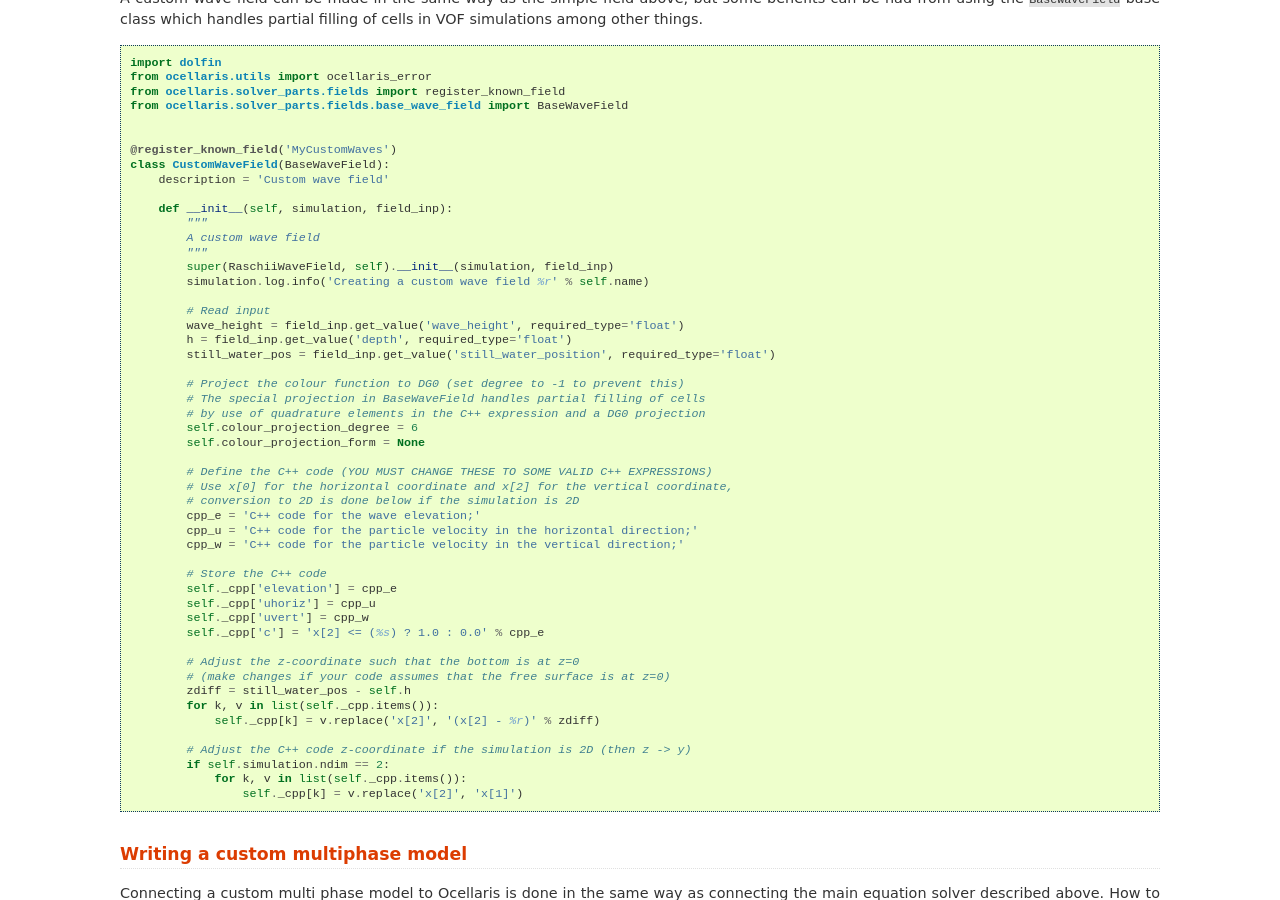
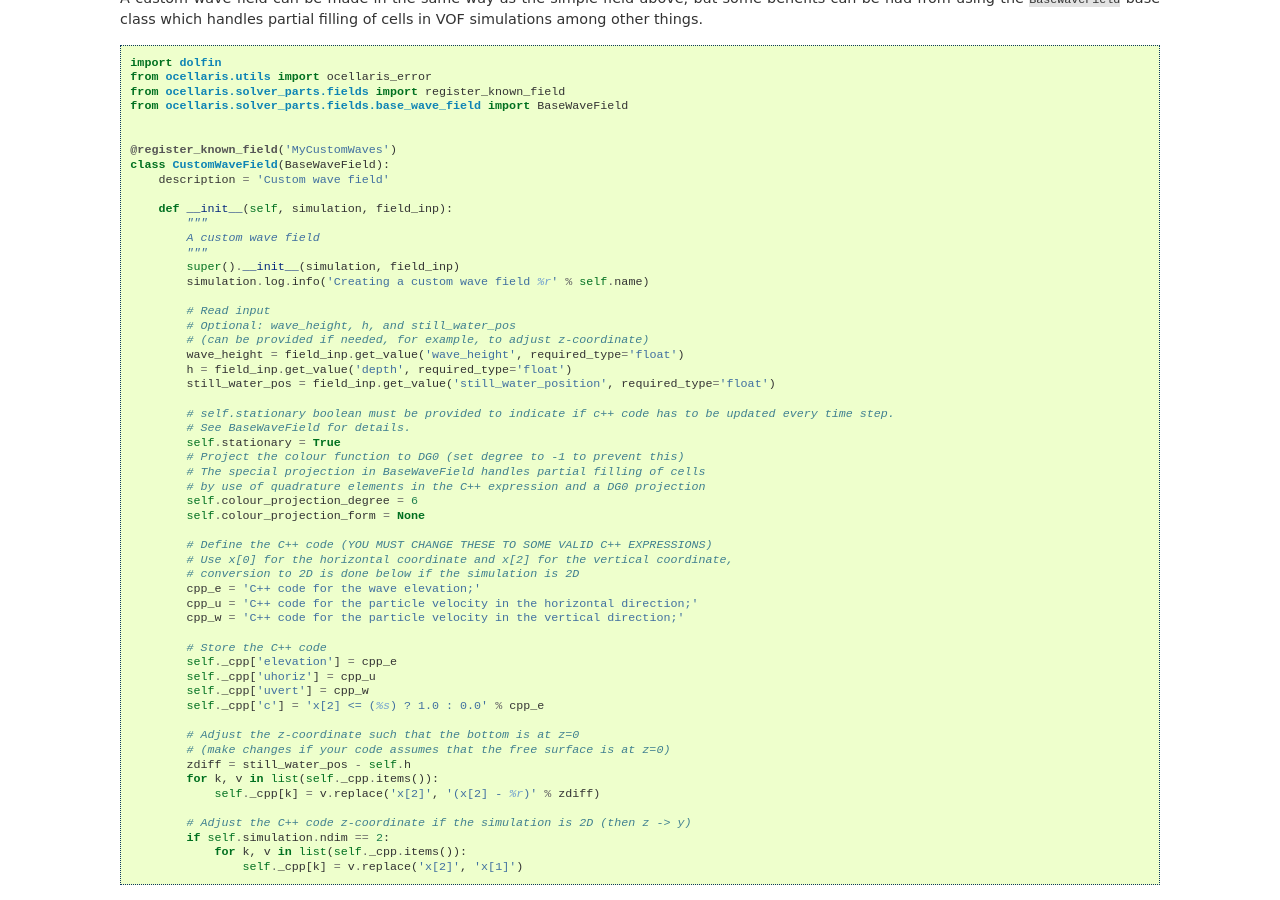
Before and after one commit to TormodLandet/Ocellaris, a Sphinx documentation site: the page built from documentation/user_guide/advanced_topics.rst, in a window 1280 px wide and 900 px high, scrolled down 3459 px. Built offline with Sphinx 7.4.7, drawn with Linux system fonts in a browser that asks for light colours; some of the changed text lies outside the part shown.

Commit message:
minor edits to documentation. changing super() to python3 syntax

```diff
--- a/documentation/user_guide/advanced_topics.rst
+++ b/documentation/user_guide/advanced_topics.rst
@@ -95,7 +95,7 @@ and then the input file can reference the custom BC type later on:
 
     user_code:
         modules:
-        -   custom_bc_module
+        -   python.path.to.custom_bc_module
 
     # ...
 
@@ -170,7 +170,7 @@ following example shows building and enabling a very simple field:
 
     user_code:
         modules:
-        -   custom_field
+        -   python.path.to.custom_field
 
     fields:
     -   name: myfield
@@ -241,14 +241,19 @@ handles partial filling of cells in VOF simulations among other things.
             """
             A custom wave field
             """
-            super(RaschiiWaveField, self).__init__(simulation, field_inp)
+            super().__init__(simulation, field_inp)
             simulation.log.info('Creating a custom wave field %r' % self.name)
 
             # Read input
+            # Optional: wave_height, h, and still_water_pos
+            # (can be provided if needed, for example, to adjust z-coordinate)
             wave_height = field_inp.get_value('wave_height', required_type='float')
             h = field_inp.get_value('depth', required_type='float')
             still_water_pos = field_inp.get_value('still_water_position', required_type='float')
 
+            # self.stationary boolean must be provided to indicate if c++ code has to be updated every time step.
+            # See BaseWaveField for details.
+            self.stationary = True
             # Project the colour function to DG0 (set degree to -1 to prevent this)
             # The special projection in BaseWaveField handles partial filling of cells
             # by use of quadrature elements in the C++ expression and a DG0 projection
```
